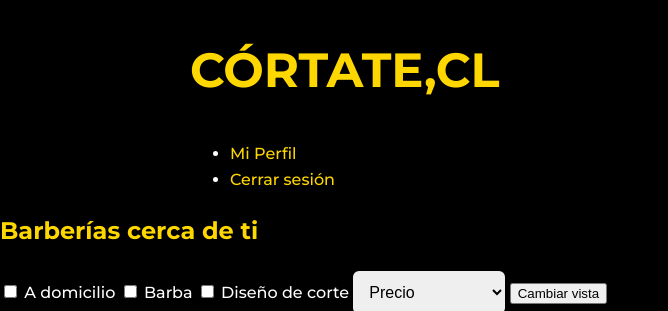
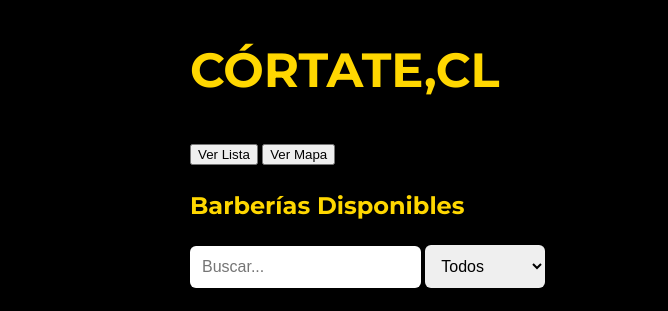
Before and after one commit to irodriguezyanine/cortate, a Flask app: template frontend/templates/home.html in a window 1280 px wide. Shown: the top 311 px of the page, without its empty margins (0-668 px from the left). Run offline with Flask 3, Linux system fonts and the light colour scheme; the template is opened without the code that fills it, so the values that code supplies are empty; parts of the project's set-up code (start-up, migrations or seed data) failed here and were passed over; some libraries are stand-ins or nearby versions.

Commit message:
Update home.html

```diff
--- a/frontend/templates/home.html
+++ b/frontend/templates/home.html
@@ -4,99 +4,85 @@
 <head>
   <meta charset="UTF-8">
   <meta name="viewport" content="width=device-width, initial-scale=1.0">
-  <title>Inicio - Barberías Cercanas</title>
+  <title>Inicio - CÓRTATE.CL</title>
   <link rel="stylesheet" href="/static/css/styles.css">
-  <link href="https://fonts.googleapis.com/css2?family=Playfair+Display:wght@600&family=Inter:wght@400;600&display=swap" rel="stylesheet">
-  <script src="https://kit.fontawesome.com/your-kit.js" crossorigin="anonymous"></script>
-  <script src="https://maps.googleapis.com/maps/api/js?key=AIzaSyDj7gIzf_lDToiZQbMN5_XSfZCxDp_rGjg&libraries=places"></script>
+  <link rel="stylesheet" href="https://unpkg.com/leaflet@1.7.1/dist/leaflet.css">
+  <script src="https://unpkg.com/leaflet@1.7.1/dist/leaflet.js"></script>
 </head>
 <body class="home-view">
   <header class="header">
     <div class="container">
       <div class="logo">
-        <h1>CÓRTATE,<span>CL</span></h1>
+        <a href="/"><h1>CÓRTATE,<span>CL</span></h1></a>
       </div>
       <nav class="nav">
-        <ul>
-          <li><a href="/perfil">Mi Perfil</a></li>
-          <li><a href="/logout">Cerrar sesión</a></li>
-        </ul>
+        <button id="listaBtn">Ver Lista</button>
+        <button id="mapaBtn">Ver Mapa</button>
       </nav>
     </div>
   </header>
 
-  <main class="main-home">
-    <div class="filtros">
-      <h2>Barberías cerca de ti</h2>
-      <label>
-        <input type="checkbox" id="filtro-domicilio"> A domicilio
-      </label>
-      <label>
-        <input type="checkbox" id="filtro-barba"> Barba
-      </label>
-      <label>
-        <input type="checkbox" id="filtro-diseno"> Diseño de corte
-      </label>
-      <select id="filtro-precio">
-        <option value="">Precio</option>
-        <option value="asc">Menor a mayor</option>
-        <option value="desc">Mayor a menor</option>
-      </select>
-      <button onclick="alternarVista()">Cambiar vista</button>
-    </div>
+  <main class="container">
+    <section id="vista-lista" class="vista">
+      <h2>Barberías Disponibles</h2>
+      <div class="filtros">
+        <input type="text" placeholder="Buscar...">
+        <select>
+          <option>Todos</option>
+          <option>Solo Corte</option>
+          <option>Barba</option>
+          <option>Domicilio</option>
+        </select>
+      </div>
+      <ul class="barberias-lista">
+        <!-- Cada barbero se cargará aquí -->
+        <li>
+          <h3>Barber King</h3>
+          <p>Av. Providencia 1234</p>
+          <p>Servicios: Corte, Barba</p>
+          <p>Precio: $10.000</p>
+          <a href="/perfil-barbero/1">Ver perfil</a>
+        </li>
+        <!-- más barberías -->
+      </ul>
+    </section>
 
-    <div id="vista-lista" class="vista active">
-      <!-- Contenido de lista -->
-      <div class="barberia">
-        <img src="/static/img/barbero1.jpg" alt="">
-        <div>
-          <h3>Barbería Moderna</h3>
-          <p>$8.000 - 4.9 ⭐ (120)</p>
-          <button>Reservar</button>
-        </div>
-      </div>
-      <!-- Más barberías por cargar dinámicamente -->
-    </div>
-
-    <div id="vista-mapa" class="vista">
-      <div id="map" style="width:100%; height: 400px;"></div>
-    </div>
+    <section id="vista-mapa" class="vista hidden">
+      <div id="map" style="height: 500px;"></div>
+    </section>
   </main>
 
-  <footer class="footer">
-    <div class="container">
-      <p>&copy; 2025 Córtate.cl - Todos los derechos reservados</p>
-    </div>
-  </footer>
+  <script>
+    const listaBtn = document.getElementById('listaBtn');
+    const mapaBtn = document.getElementById('mapaBtn');
+    const vistaLista = document.getElementById('vista-lista');
+    const vistaMapa = document.getElementById('vista-mapa');
 
-  <script>
-    function alternarVista() {
-      document.getElementById("vista-lista").classList.toggle("active");
-      document.getElementById("vista-mapa").classList.toggle("active");
-    }
+    listaBtn.addEventListener('click', () => {
+      vistaLista.classList.remove('hidden');
+      vistaMapa.classList.add('hidden');
+    });
+
+    mapaBtn.addEventListener('click', () => {
+      vistaMapa.classList.remove('hidden');
+      vistaLista.classList.add('hidden');
+      initMap();
+    });
 
     function initMap() {
-      const center = { lat: -33.4489, lng: -70.6693 }; // Santiago de Chile
-      const map = new google.maps.Map(document.getElementById("map"), {
-        zoom: 14,
-        center,
-      });
+      if (!window.mapInitialized) {
+        const map = L.map('map').setView([-33.4372, -70.6506], 13);
+        L.tileLayer('https://{s}.tile.openstreetmap.org/{z}/{x}/{y}.png', {
+          attribution: '&copy; OpenStreetMap contributors'
+        }).addTo(map);
 
-      const barberias = [
-        { nombre: "Barbería Moderna", lat: -33.4485, lng: -70.6690 },
-        { nombre: "Barbería Elegante", lat: -33.4492, lng: -70.6701 }
-      ];
+        L.marker([-33.4372, -70.6506]).addTo(map)
+          .bindPopup('Barber King')
+          .openPopup();
 
-      barberias.forEach(barb => {
-        new google.maps.Marker({
-          position: { lat: barb.lat, lng: barb.lng },
-          map,
-          title: barb.nombre
-        });
-      });
+        window.mapInitialized = true;
+      }
     }
-
-    window.onload = initMap;
   </script>
 </body>
 </html>
```
